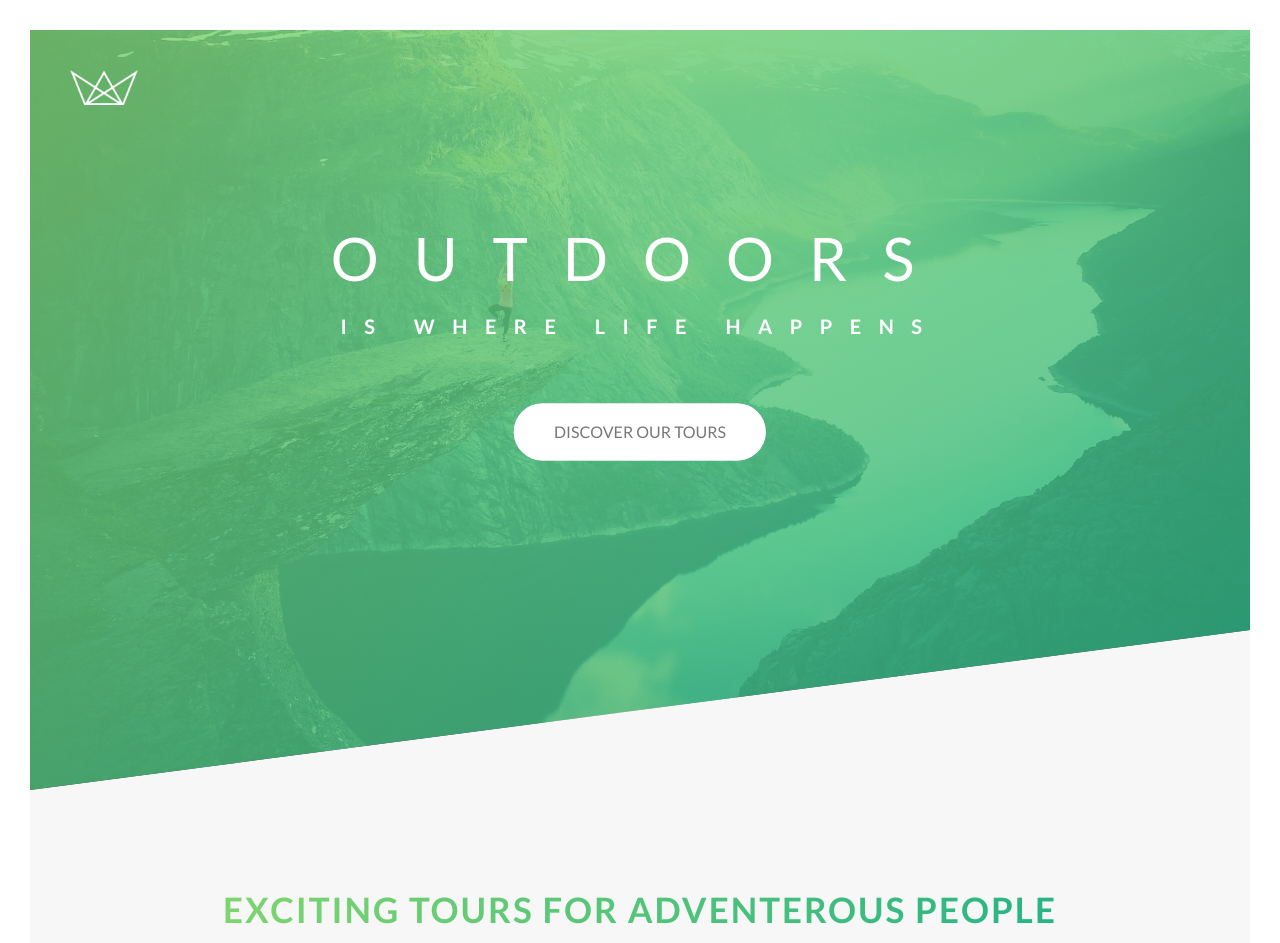
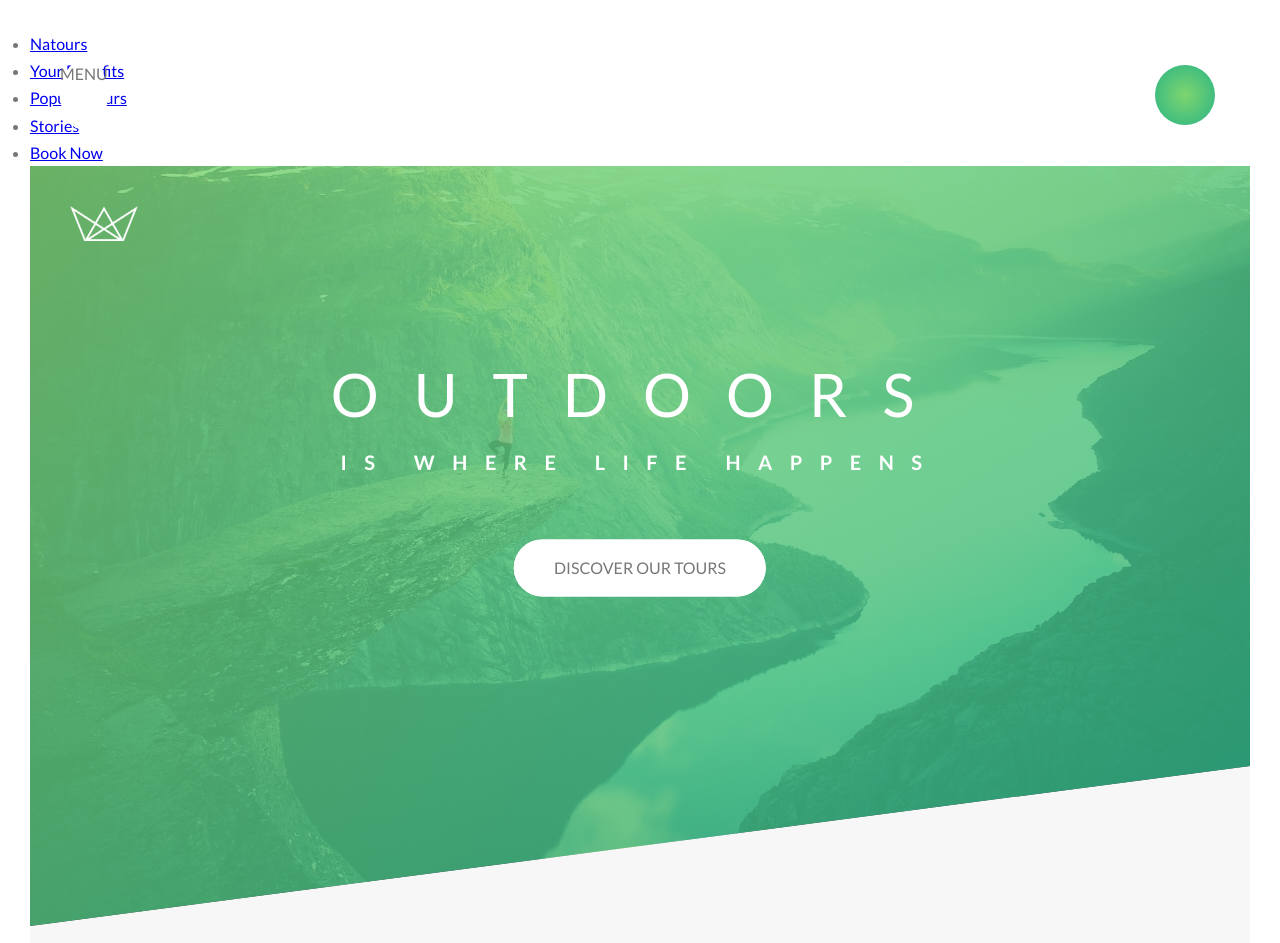
Before and after one commit to njays/Natours, a website: page index.html in a window 1280 px wide. Shown: the top 943 px of the page. Drawn offline with Linux system fonts and the light colour scheme.

Commit message:
start of navigation

```diff
--- a/index.html
+++ b/index.html
@@ -10,12 +10,26 @@
         <link rel="stylesheet" href="css/style.css">
         <link rel="shortcut icon" type="image/png" href="img/favicon.png">
 
-        <title>Natours | Exciting tours for adventerous people</title>
+        <title>Natours | Exciting tours for adventurous people</title>
     </head>
     <body>
-        <!-- <div class="navigation">
+        <div class="navigation">
             <input type="checkbox" class="navigation__checkbox" id="navi-toggle">
-        </div> -->
+
+            <label for="navi-toggle" class="navigation__button">MENU</label>
+
+            <div class="navigation__background">&nbsp;</div>
+
+            <nav class="navigation__nav">
+                <ul class="navigation__list">
+                    <li class="navigation__item"><a href="#" class="navigation__link">Natours</a></li>
+                    <li class="navigation__item"><a href="#" class="navigation__link">Your Benefits</a></li>
+                    <li class="navigation__item"><a href="#" class="navigation__link">Popular Tours</a></li>
+                    <li class="navigation__item"><a href="#" class="navigation__link">Stories</a></li>
+                    <li class="navigation__item"><a href="#" class="navigation__link">Book Now</a></li>
+                </ul>
+            </nav>
+        </div>
         <header class="header">
             <div class="header__logo-box">
                 <img src="img/logo-white.png" alt="Logo" class="header__logo"/>
@@ -34,7 +48,7 @@
             <section class="section-about">
                 <div class="u-center-text u-margin-bottom-big">
                     <h2 class="heading-secondary">
-                        Exciting tours for adventerous people
+                        Exciting tours for adventurous people
                     </h2>
                 </div>
                  <div class="row">
--- a/sass/abstracts/_variables.scss
+++ b/sass/abstracts/_variables.scss
@@ -6,6 +6,7 @@ $color-primary-dark: #28b485;
 
 $color-grey-dark: #777;
 $color-grey-dark-2: #999;
+$color-grey-dark-3: #333;
 $color-white: #fff;
 $color-black: #000;
 
--- a/sass/layout/_footer.scss
+++ b/sass/layout/_footer.scss
@@ -2,6 +2,8 @@
 	background-color: #333;
 	padding: 10rem;
 	font-size: 1.4rem;
+	color: $color-grey-light1;
+
 
 	&__logo-box {
 		text-align: center;
@@ -12,7 +14,9 @@
 
 	}
 	&__navigation {
-
+		border-top: 1px solid $color-grey-light2;
+		padding-top: 2rem;
+		display: inline-block;
 	}
 
 	&__list {
@@ -27,10 +31,11 @@
 		}
 	}
 	&__link {
-
+		transition: all .3s;
 		&:link,
 		&:visited {
 			color: $color-grey-light1;
+			background-color: $color-grey-dark-3;
 			text-decoration: none;
 			text-transform: uppercase;
 			display: inline-block;
@@ -40,6 +45,14 @@
 		&:active {
 			color: $color-primary;
 			box-shadow: 0 1rem 2rem rgba($color-black, .4);
+			transform: rotate(5deg) scale(1.3);
 		}
 	}
+
+	&__copyright {
+		border-top: 1px solid $color-grey-light2;
+		padding-top: 2rem;
+		width: 80%;
+		float: right;
+	}
 }
--- /dev/null
+++ b/sass/layout/_navigation.scss
@@ -0,0 +1,36 @@
+.navigation {
+	&__checkbox{
+		display: none;
+
+	}
+
+	&__button {
+		background-color: $color-white;
+		height: 7rem;
+		widows: 7rem;
+		position: fixed;
+		top: 6rem;
+		left: 6rem;
+		border-radius: 50%;
+		z-index: 2000;
+	}
+
+	&__background {
+		height: 6rem;
+		width: 6rem;
+		border-radius: 50%;
+		position: fixed;
+		top: 6.5rem;
+		right: 6.5rem;
+		background-image: radial-gradient($color-primary-light, $color-primary-dark);
+		z-index: 1000;
+	}
+
+	&__nav {
+
+	}
+
+	&__item {
+
+	}
+}
--- a/sass/main.scss
+++ b/sass/main.scss
@@ -20,3 +20,4 @@
 @import "layout/header";
 @import "layout/footer";
 @import "layout/grid";
+@import "layout/navigation";
```
Also changed, not shown: css/style.css.
